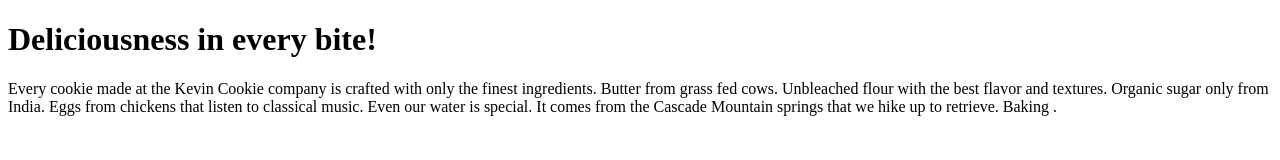
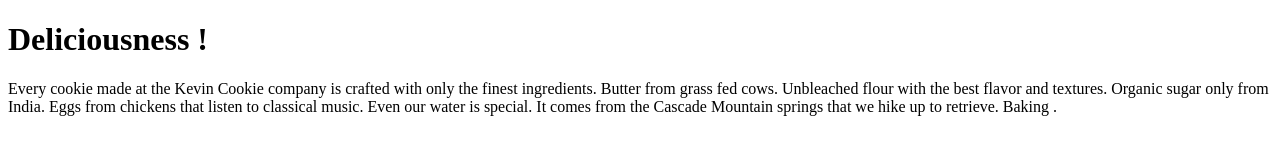
Before and after one commit to vinh-wathana/company, a plain HTML site: page index.htm in a window 1280 px wide. Drawn offline with Linux system fonts and the light colour scheme.

Commit message:
update index.htm text

```diff
--- a/index.htm
+++ b/index.htm
@@ -2,7 +2,7 @@
 <html>
 <body>
 
-<h1>Deliciousness in every bite!</h1>
+<h1>Deliciousness !</h1>
 <p>Every cookie made at the Kevin Cookie company is crafted with only the finest ingredients. Butter from grass fed cows. Unbleached flour with the best flavor and textures. Organic sugar only from India. Eggs from chickens that listen to classical music. Even our water is special. It comes from the Cascade Mountain springs that we hike up to retrieve. Baking .</p>
 
 </body>
```
